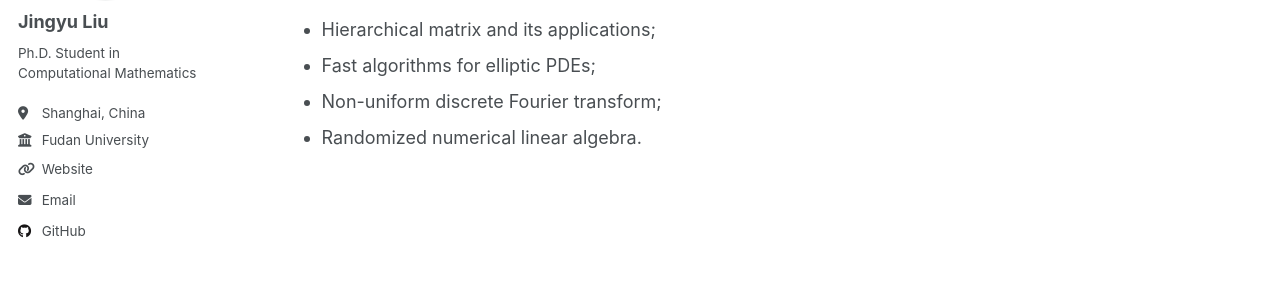
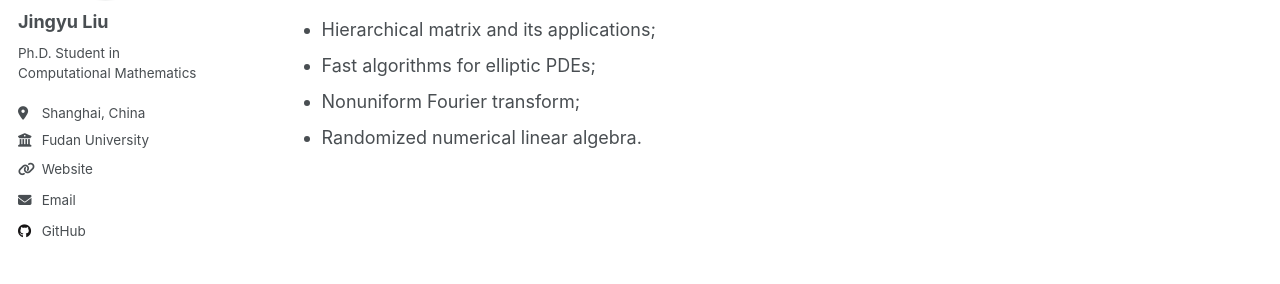
Before and after one commit to JingyuLiuMath/JingyuLiuMath.github.io, a Jekyll site: the page built from _pages/about.md, in a window 1280 px wide. Shown: the part 386-670 px from the top of the page. Built offline with Jekyll 4.4.1, drawn with Linux system fonts in a browser that asks for light colours.

Commit message:
update hksiam2025

```diff
--- a/_pages/about.md
+++ b/_pages/about.md
@@ -15,5 +15,5 @@ I'm also an enthusiast of running. My half marathon PB is 1:41:18 at the Shaoxin
 
 * Hierarchical matrix and its applications;
 * Fast algorithms for elliptic PDEs;
-* Non-uniform discrete Fourier transform;
+* Nonuniform Fourier transform;
 * Randomized numerical linear algebra.
```
Also changed, not shown: _pages/presentations.md (+1 -2 lines), 3 other files.
